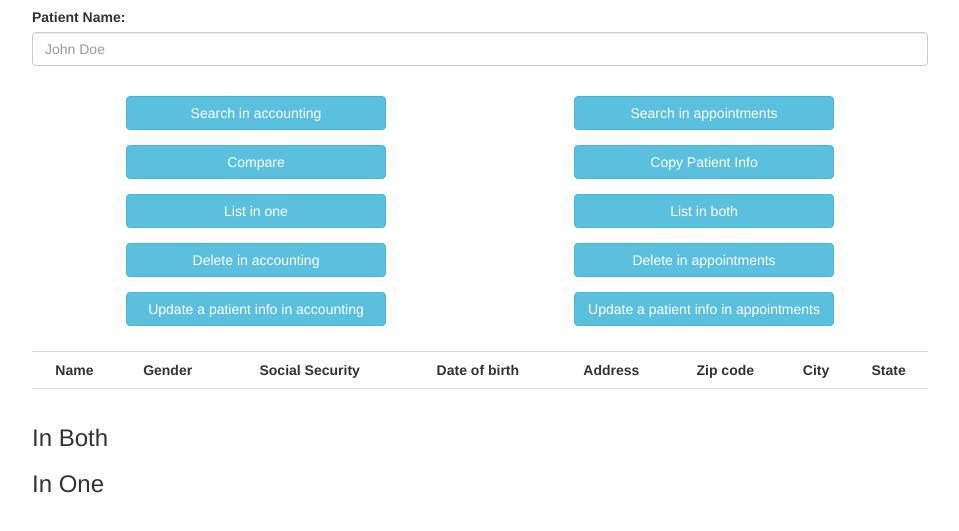
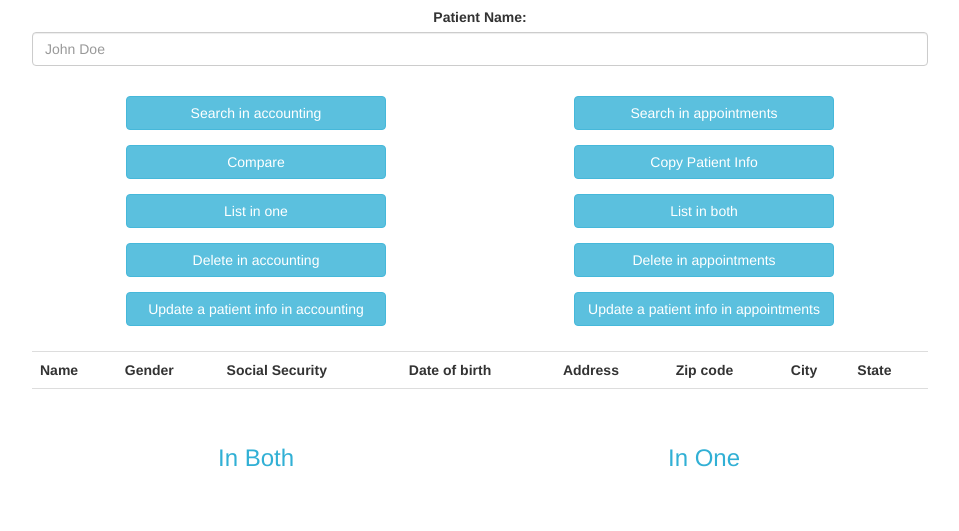
Before and after one commit to AnaMariaSosaM/hospitalABC, a website with bundled scripts: page dist/index.html in a window 1280 px wide. Shown: the part 63-594 px from the top of the page, without its empty margins (160-1119 px from the left). Built offline with nearby package versions, Linux system fonts and the light colour scheme.

Commit message:
"Change Style"

```diff
--- a/dist/index.html
+++ b/dist/index.html
@@ -70,11 +70,11 @@
           <td class="state"></td>
         </tr>
       </table>
-      <div class="enComun">
+      <div class="enComun col-md-6">
         <h3>In Both</h3>
         <p class="listaEnComun"></p>
       </div>
-      <div class="diferente">
+      <div class="diferente col-md-6">
         <h3>In One</h3>
         <p class="listaDiferentes"></p>
       </div>
--- a/dist/styles/main.css
+++ b/dist/styles/main.css
@@ -1,21 +1,19 @@
 body{
 	margin: 0 15%;
+	text-align: center;
 }
-h1{
-	text-align: center;
+
+h1,h3{
 	color: #31B0D5;
 }
 ul{
-	text-align: center;
 	list-style: none;
 
 }
 ul li{
 	margin: 15px 0;
 }
-th,td{
-	text-align: center;
-}
+
 button{
 	width: 260px;
 }
```
Also changed, not shown: dist/scripts/main.js (+7 -8 lines), 1 other file.
